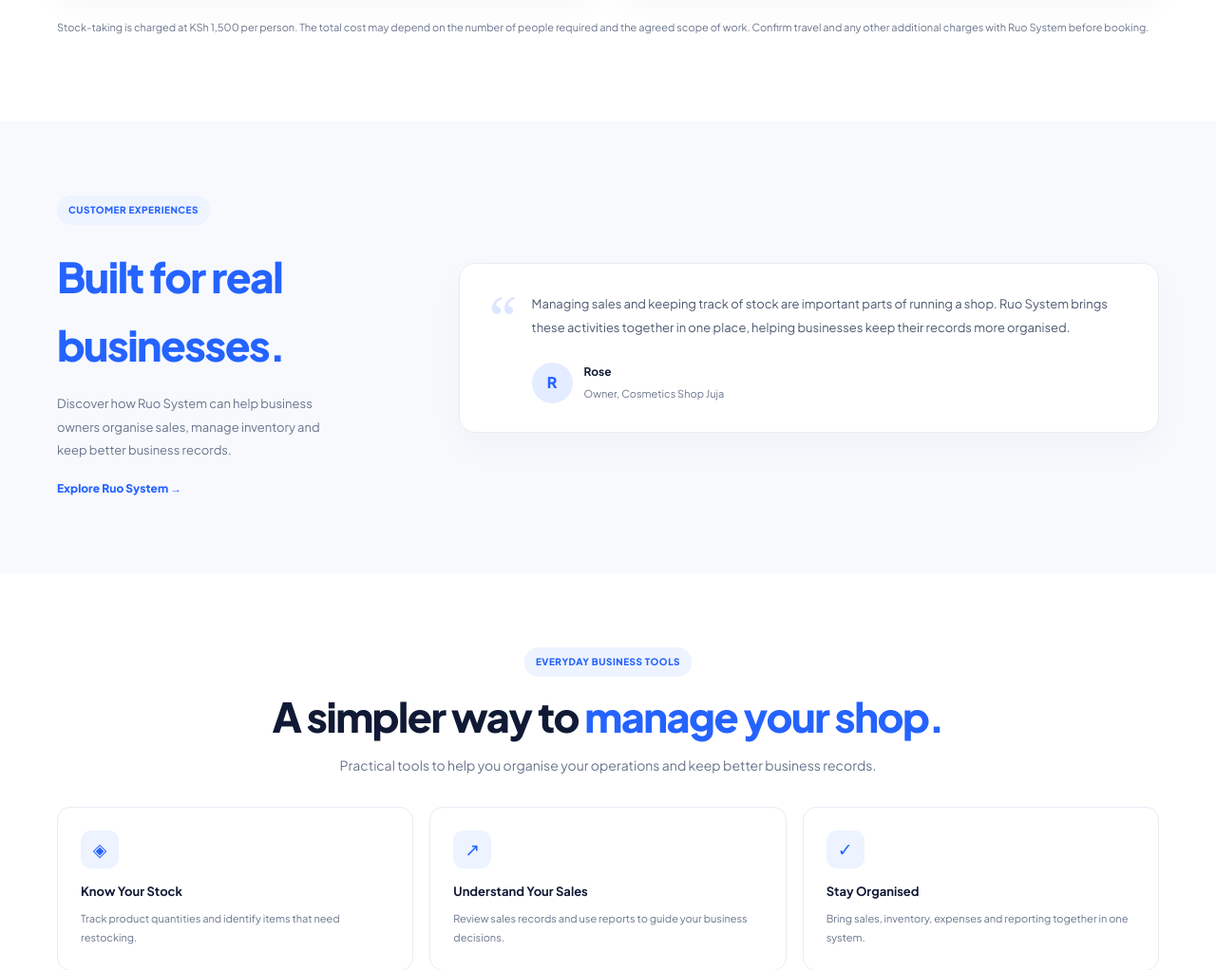
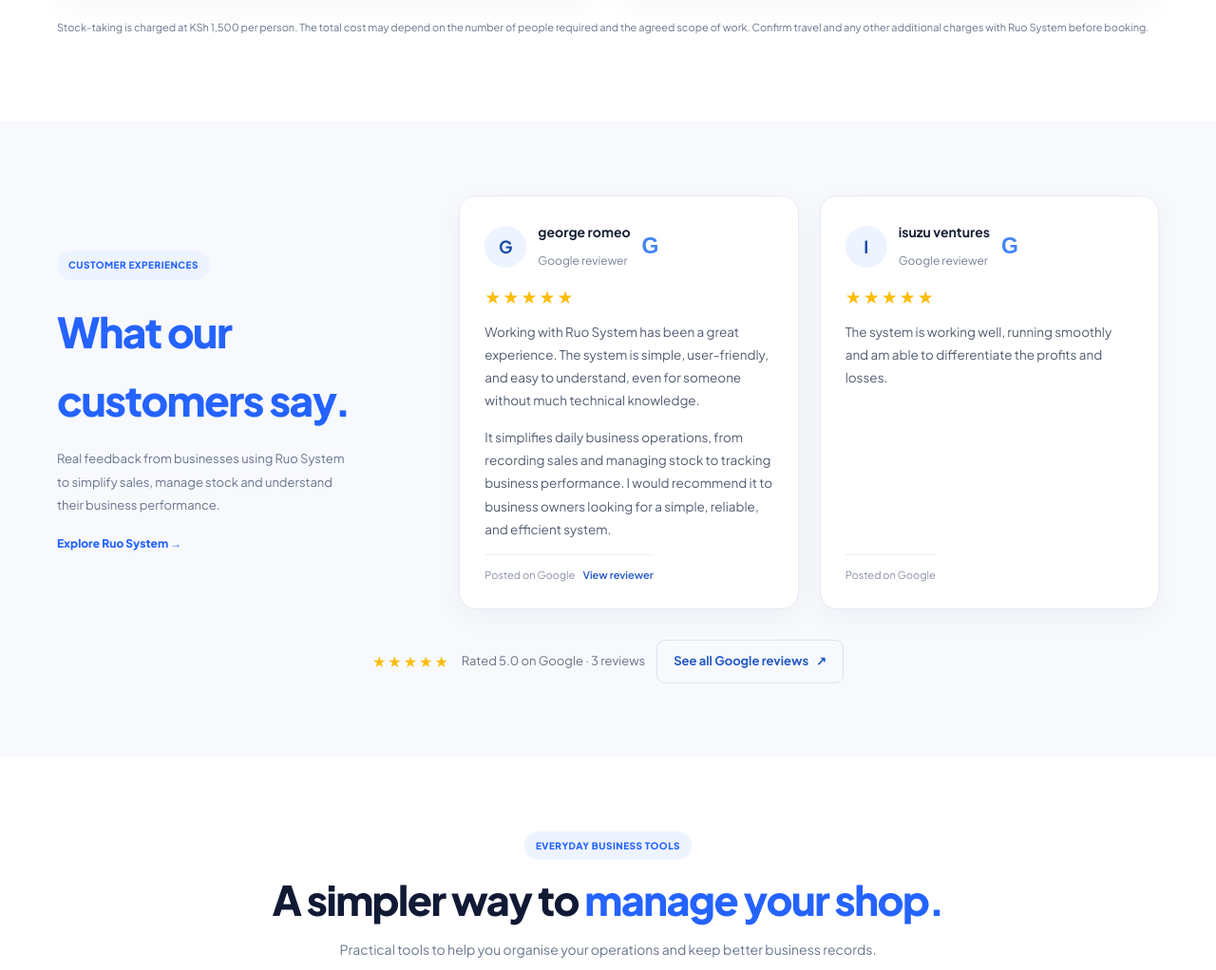
Before and after one commit to ruo-edwin/ruosystem-website, a FastAPI app: page / in a window 1280 px wide. Shown: the part 4489-5511 px from the top of the page at 95% size. Run offline with FastAPI, Linux system fonts and the light colour scheme.

Commit message:
added sec

```diff
--- a/templates/home.html
+++ b/templates/home.html
@@ -1037,6 +1037,174 @@
         transition: none !important;
     }
 }
+
+/* Google customer reviews */
+.home-google-reviews {
+    display: grid;
+    grid-template-columns: repeat(2, minmax(0, 1fr));
+    gap: 22px;
+    align-items: stretch;
+    min-width: 0;
+}
+
+.home-google-review {
+    display: flex;
+    flex-direction: column;
+    gap: 14px;
+    height: 100%;
+    padding: 26px;
+    background: #ffffff;
+    border: 1px solid #e7ebf2;
+    border-radius: 18px;
+    box-shadow: 0 8px 28px rgba(20, 38, 75, 0.045);
+}
+
+.home-google-review-top {
+    display: flex;
+    align-items: center;
+    gap: 12px;
+}
+
+.home-google-avatar {
+    width: 44px;
+    height: 44px;
+    flex: 0 0 44px;
+    display: flex;
+    align-items: center;
+    justify-content: center;
+    border-radius: 50%;
+    background: #edf3ff;
+    color: #174ea6;
+    font-size: 18px;
+    font-weight: 700;
+}
+
+.home-google-reviewer {
+    flex: 1;
+    min-width: 0;
+}
+
+.home-google-reviewer h3 {
+    margin: 0 0 4px;
+    color: #172033;
+    font-size: 14px;
+    font-weight: 700;
+    overflow-wrap: anywhere;
+}
+
+.home-google-reviewer span {
+    color: #778197;
+    font-size: 12px;
+}
+
+.home-google-g {
+    font-family: Arial, sans-serif;
+    font-size: 23px;
+    font-weight: 700;
+    color: #4285f4;
+}
+
+.home-google-stars {
+    color: #fbbc04;
+    font-size: 19px;
+    letter-spacing: 2px;
+    line-height: 1.2;
+    white-space: nowrap;
+}
+
+.home-google-review .home-testimonial-text {
+    margin: 0;
+    color: #515c70;
+    font-size: 13.5px;
+    line-height: 1.8;
+}
+
+.home-google-review-footer {
+    display: flex;
+    align-items: center;
+    justify-content: space-between;
+    flex-wrap: wrap;
+    gap: 8px;
+    margin-top: auto;
+    padding-top: 12px;
+    border-top: 1px solid #edf0f5;
+    color: #8790a2;
+    font-size: 11px;
+}
+
+.home-google-review-footer a {
+    color: #2459c4;
+    font-weight: 600;
+    text-decoration: none;
+}
+
+.home-google-review-footer a:hover {
+    text-decoration: underline;
+}
+
+.home-google-reviews-cta {
+    display: flex;
+    justify-content: center;
+    align-items: center;
+    flex-wrap: wrap;
+    gap: 12px;
+    margin-top: 32px;
+    text-align: center;
+}
+
+.home-google-reviews-cta .home-google-stars {
+    font-size: 16px;
+}
+
+.home-google-rating-text {
+    color: #687387;
+    font-size: 13px;
+}
+
+.home-google-all-link {
+    display: inline-flex;
+    align-items: center;
+    gap: 8px;
+    padding: 11px 17px;
+    border: 1px solid #dce4f0;
+    border-radius: 9px;
+    color: #2459c4;
+    font-size: 13px;
+    font-weight: 700;
+    text-decoration: none;
+    transition: background 0.2s ease, border-color 0.2s ease;
+}
+
+.home-google-all-link:hover {
+    background: #f3f7ff;
+    border-color: #b9cdf7;
+}
+
+@media (max-width: 900px) {
+    .home-google-reviews {
+        grid-template-columns: 1fr;
+    }
+
+    .home-google-review {
+        height: auto;
+    }
+}
+
+@media (max-width: 600px) {
+    .home-google-review {
+        padding: 21px;
+    }
+
+    .home-google-reviews-cta {
+        flex-direction: column;
+        gap: 10px;
+    }
+
+    .home-google-all-link {
+        justify-content: center;
+    }
+}
+
 </style>
 {% endblock %}
 
@@ -1518,61 +1686,126 @@
 
     <!-- TESTIMONIALS -->
 
+
 <section class="home-section home-testimonials" id="testimonials">
   <div class="home-container">
     <div class="home-testimonials-grid">
 
       <div class="home-testimonials-intro">
-
         <span class="home-label">CUSTOMER EXPERIENCES</span>
-
-                    <h2>Built for real businesses.</h2>
-
+        <h2>What our customers say.</h2>
         <p>
-                        Discover how Ruo System can help business
-                        owners organise sales, manage inventory and
-                        keep better business records.
-                    </p>
-
-                    <a href="https://pos-10-production.up.railway.app/auth/demo" class="home-link">
+          Real feedback from businesses using Ruo System
+          to simplify sales, manage stock and understand
+          their business performance.
+        </p>
+        <a
+          href="https://pos-10-production.up.railway.app/auth/demo"
+          class="home-link"
+        >
           Explore Ruo System →
         </a>
-
-                </div>
-
-                <article class="home-testimonial-card">
-
-                    <div class="home-quote" aria-hidden="true">“</div>
-
-                    <div>
-
-                        <!-- Replace this sample with approved,
-                             genuine customer feedback. -->
+      </div>
+
+      <div class="home-google-reviews">
+
+        <!-- Google review: george romeo -->
+        <article class="home-testimonial-card home-google-review">
+          <div class="home-google-review-top">
+            <div class="home-google-avatar">G</div>
+
+            <div class="home-google-reviewer">
+              <h3>george romeo</h3>
+              <span>Google reviewer</span>
+            </div>
+
+            <span class="home-google-g"
+                  aria-label="Google">G</span>
+          </div>
+
+          <div class="home-google-stars"
+               aria-label="5 out of 5 stars">
+            ★★★★★
+          </div>
 
           <p class="home-testimonial-text">
-                            Managing sales and keeping track of stock
-                            are important parts of running a shop.
-                            Ruo System brings these activities together
-                            in one place, helping businesses keep their
-                            records more organised.
-                        </p>
-
-                        <div class="home-testimonial-person">
-
-                            <div class="home-testimonial-avatar">R</div>
-
-                            <div>
-                                <h3>Rose</h3>
-                                <p>Owner, Cosmetics Shop Juja</p>
-                            </div>
-
-                        </div>
-
-                    </div>
-
+            Working with Ruo System has been a great
+            experience. The system is simple, user-friendly,
+            and easy to understand, even for someone without
+            much technical knowledge.
+          </p>
+
+          <p class="home-testimonial-text">
+            It simplifies daily business operations, from
+            recording sales and managing stock to tracking
+            business performance. I would recommend it to
+            business owners looking for a simple, reliable,
+            and efficient system.
+          </p>
+
+          <div class="home-google-review-footer">
+            <span>Posted on Google</span>
+            <a
+              href="https://www.google.com/maps/contrib/118038269800700744833/reviews?hl=en-GB"
+              target="_blank"
+              rel="noopener noreferrer"
+            >
+              View reviewer
+            </a>
+          </div>
         </article>
 
-            </div>
+        <!-- Google review: isuzu ventures -->
+        <article class="home-testimonial-card home-google-review">
+          <div class="home-google-review-top">
+            <div class="home-google-avatar">I</div>
+
+            <div class="home-google-reviewer">
+              <h3>isuzu ventures</h3>
+              <span>Google reviewer</span>
+            </div>
+
+            <span class="home-google-g"
+                  aria-label="Google">G</span>
+          </div>
+
+          <div class="home-google-stars"
+               aria-label="5 out of 5 stars">
+            ★★★★★
+          </div>
+
+          <p class="home-testimonial-text">
+            The system is working well, running smoothly
+            and am able to differentiate the profits
+            and losses.
+          </p>
+
+          <div class="home-google-review-footer">
+            <span>Posted on Google</span>
+          </div>
+        </article>
+
+      </div>
+    </div>
+
+    <div class="home-google-reviews-cta">
+      <span class="home-google-stars"
+            aria-label="5 out of 5 stars">★★★★★</span>
+      <span class="home-google-rating-text">
+        Rated 5.0 on Google · 3 reviews
+      </span>
+
+      <a
+        href="https://www.google.com/search?q=Ruo+System"
+        target="_blank"
+        rel="noopener noreferrer"
+        class="home-google-all-link"
+      >
+        See all Google reviews
+        <span aria-hidden="true">↗</span>
+      </a>
+    </div>
+
   </div>
 </section>
 
```
Lines whose indentation alone changed are shown as unchanged.
